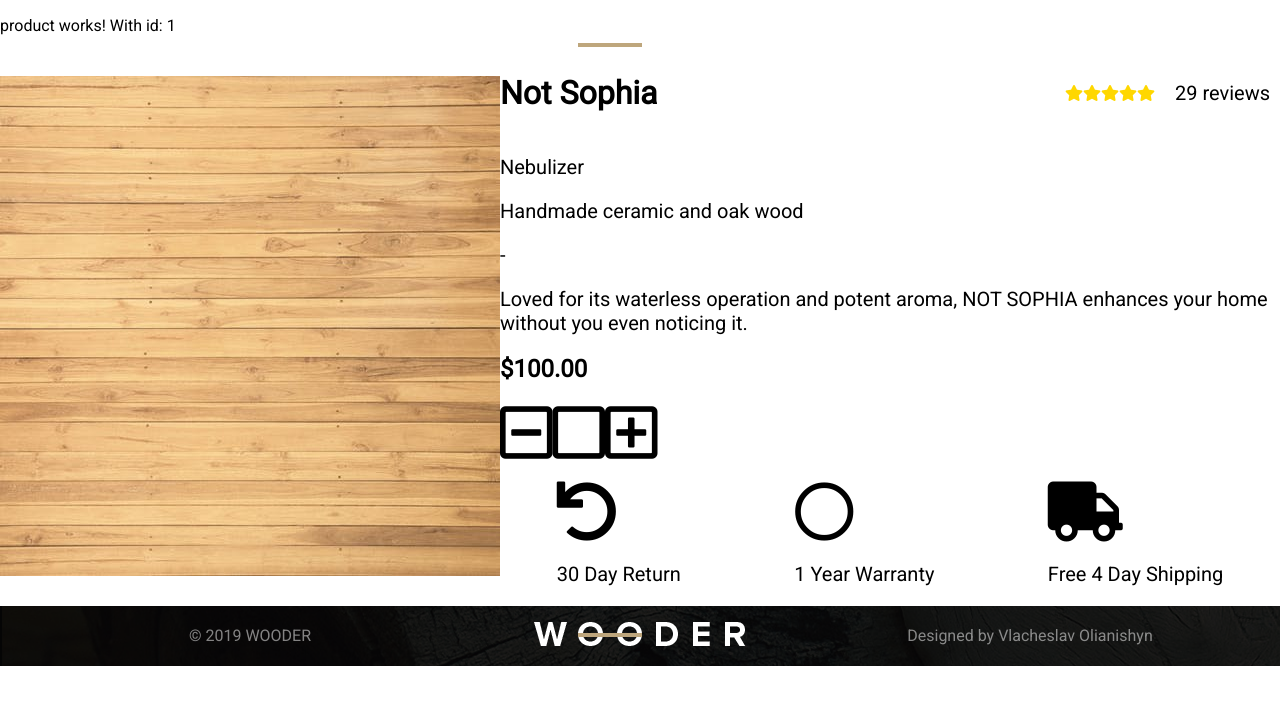
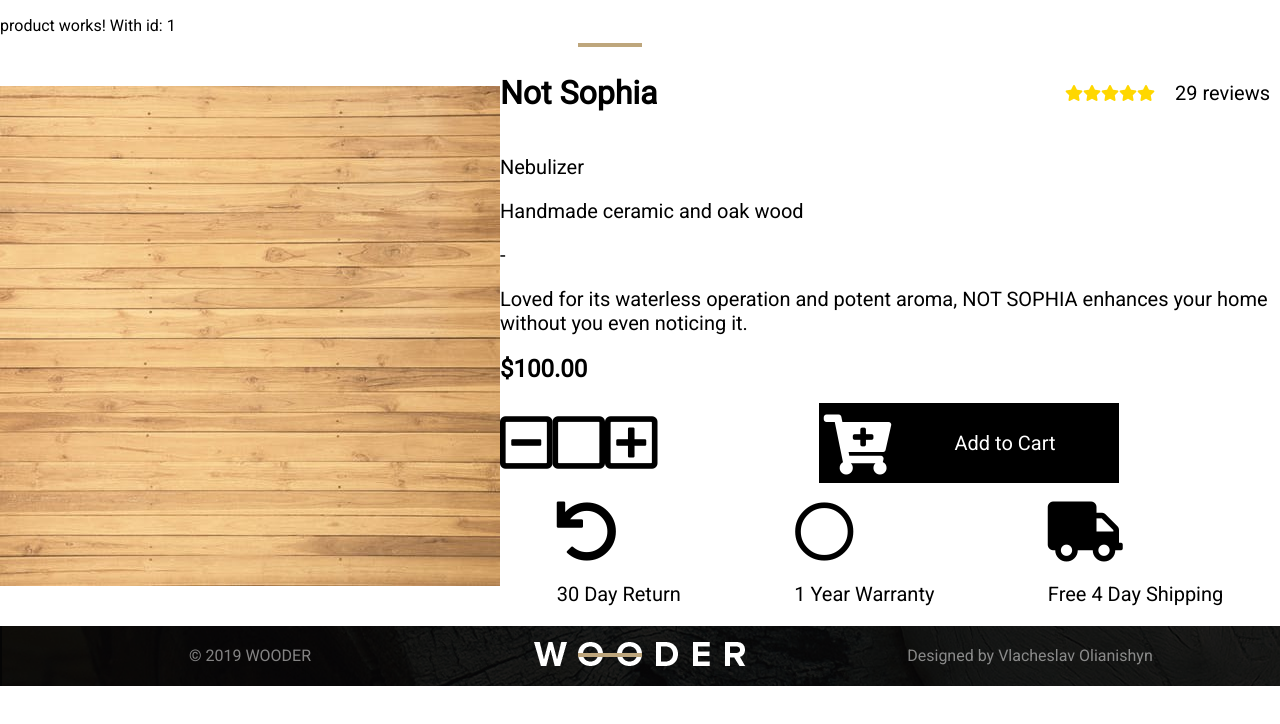
Before and after one commit to FajsiEx/ng-eshop, an Angular app: page /item/1 in a window 1280 px wide. Shown: the top 724 px of the page. Built offline with nearby package versions, Linux system fonts and the light colour scheme; no server answers.

Commit message:
rest of stuff

```diff
--- a/src/app/pages/product/product.component.html
+++ b/src/app/pages/product/product.component.html
@@ -32,6 +32,10 @@
       <i class="far fa-minus-square"></i>
       <i class="far fa-square"></i>
       <i class="far fa-plus-square"></i>
+      <div class="cart">
+        <i class="fas fa-cart-plus"></i>
+        <p class="cartText">Add to Cart</p>
+      </div>
     </div>
     <br>
     <div class="info">
--- a/src/app/pages/product/product.component.scss
+++ b/src/app/pages/product/product.component.scss
@@ -38,6 +38,34 @@
         font-size: 60px;
     }
 
+    .buy{
+        display: flex;
+        align-items: center;
+
+        .cart{
+            display: flex;
+            align-items: center;
+            color: white;
+            background: black;
+            width: 300px;
+            height: 80px;
+            margin-right: auto;
+            margin-left: auto;
+
+            .fa-cart-plus{
+                font-size: 60px;
+                color: white;
+                padding-top: 5px;
+                padding-left: 5px;
+            }
+
+            .cartText{
+                margin-left: auto;
+                margin-right: auto;
+            }
+        }
+    }
+
     .info{
 
         display: flex;
```
